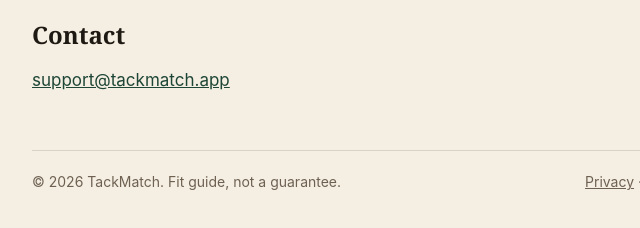
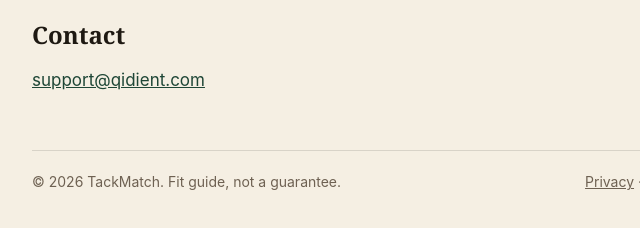
Before and after one commit to jerryjrdev/tackmatch, a plain HTML site: page privacy.html in a window 1280 px wide. Shown: the part 2313-2541 px from the top of the page, 248-888 px from the left. Drawn offline with Linux system fonts and the light colour scheme.

Commit message:
Support email: support@qidient.com
Co-Authored-By: Claude Opus 5.5 <noreply@anthropic.com>

```diff
--- a/privacy.html
+++ b/privacy.html
@@ -69,7 +69,7 @@
     <p>If this policy changes, we will update this page and the date above. If TackMatch ever starts collecting data, we will say so here and in the App Store privacy label before it does.</p>
 
     <h2>Contact</h2>
-    <p><a href="mailto:support@tackmatch.app">support@tackmatch.app</a></p>
+    <p><a href="mailto:support@qidient.com">support@qidient.com</a></p>
   </article>
   <footer><span>© 2026 TackMatch. Fit guide, not a guarantee.</span><span><a href="privacy">Privacy</a> · <a href="terms">Terms</a> · <a href="support">Support</a></span></footer>
 </div>
```
Also changed, not shown: support.html (+1 -1 lines), terms.html (+1 -1 lines).
